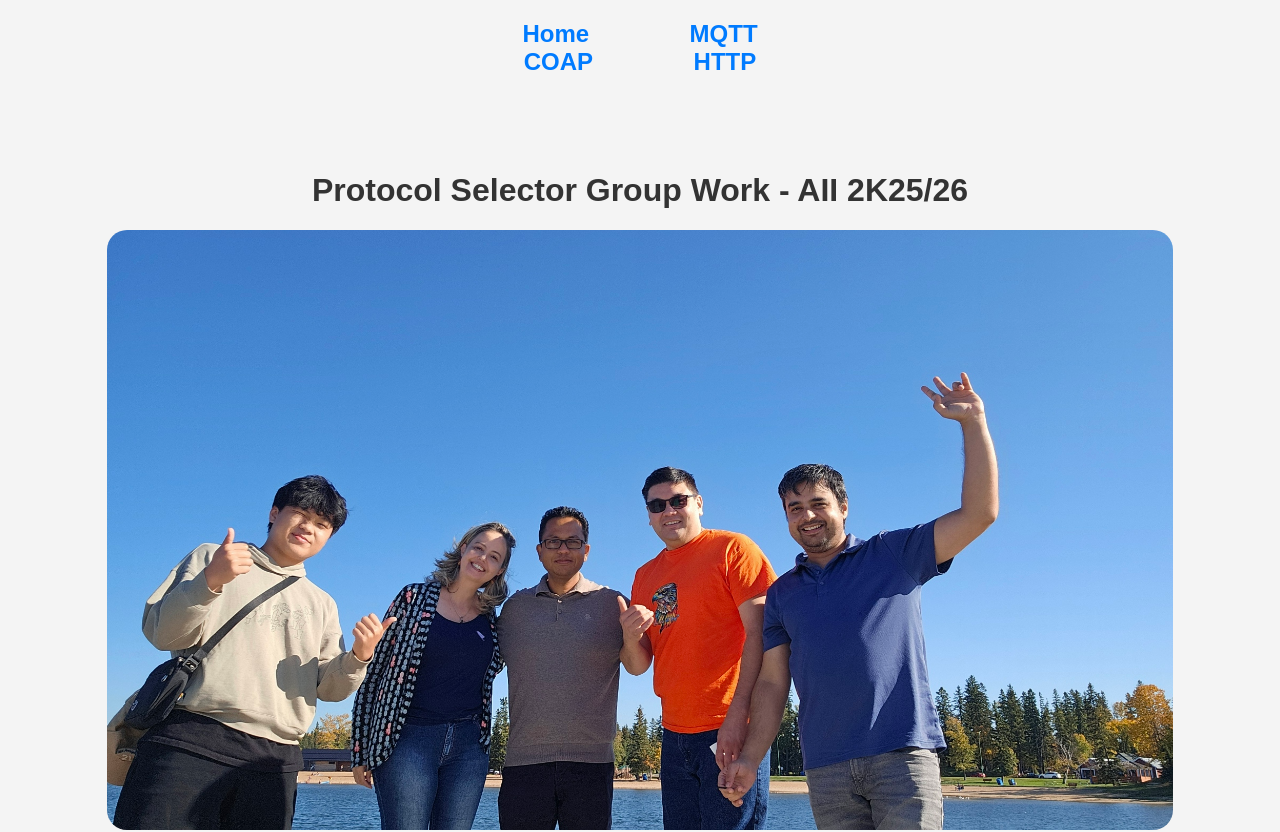
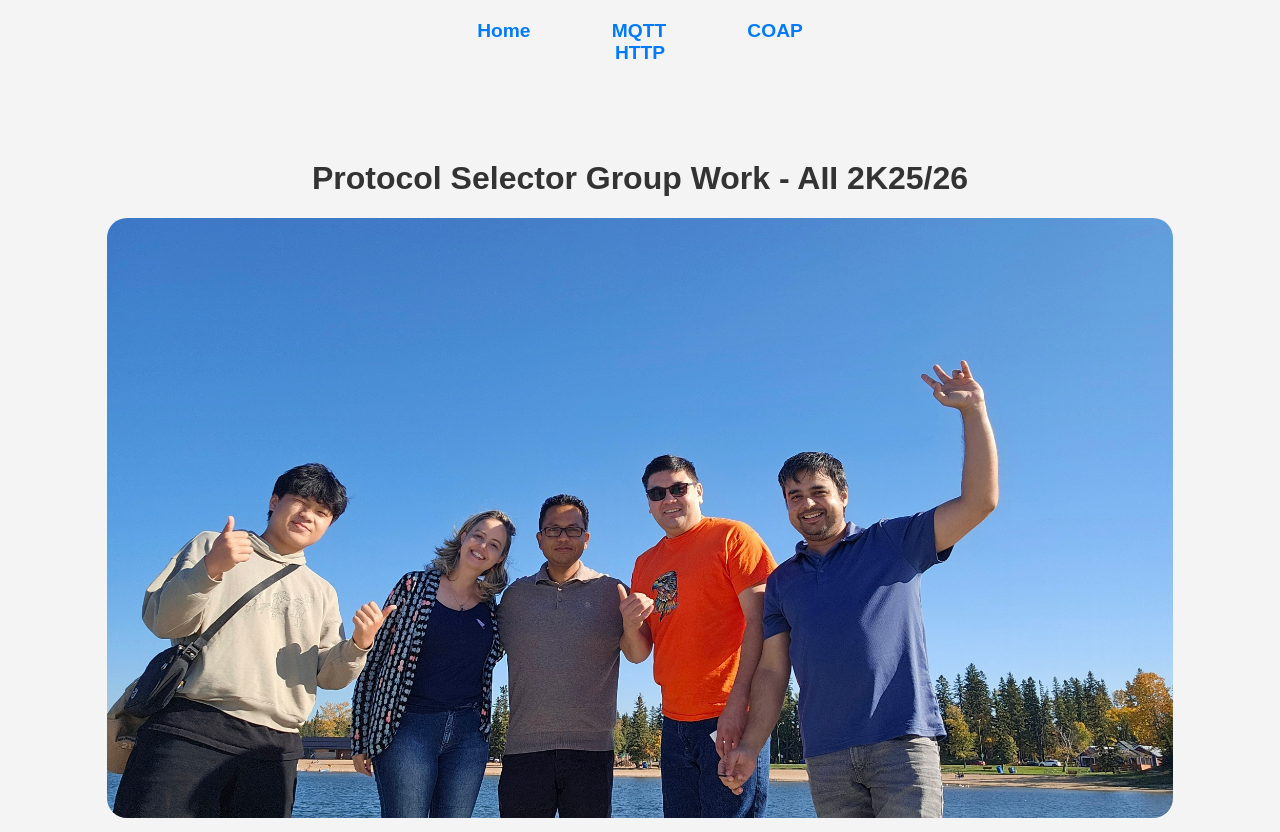
Before and after one commit to saugatdai/IoTProtocolSelector, a website: page src/public/index.html in a window 1280 px wide. Shown: the top 832 px of the page. Drawn offline with Linux system fonts and the light colour scheme.

Commit message:
nav bar fixed

```diff
--- a/src/public/index.html
+++ b/src/public/index.html
@@ -22,7 +22,7 @@
         nav a {
             text-decoration: none;
             color: #007bff;
-            font-size: 1.5em;
+            font-size: 1.2em;
             margin: 0 2em;
             font-weight: bold;
         }
```
Also changed, not shown: src/public/COAP.html (+1 -1 lines), src/public/HTTP.html (+1 -1 lines), src/public/MQTT.html (+1 -1 lines).
